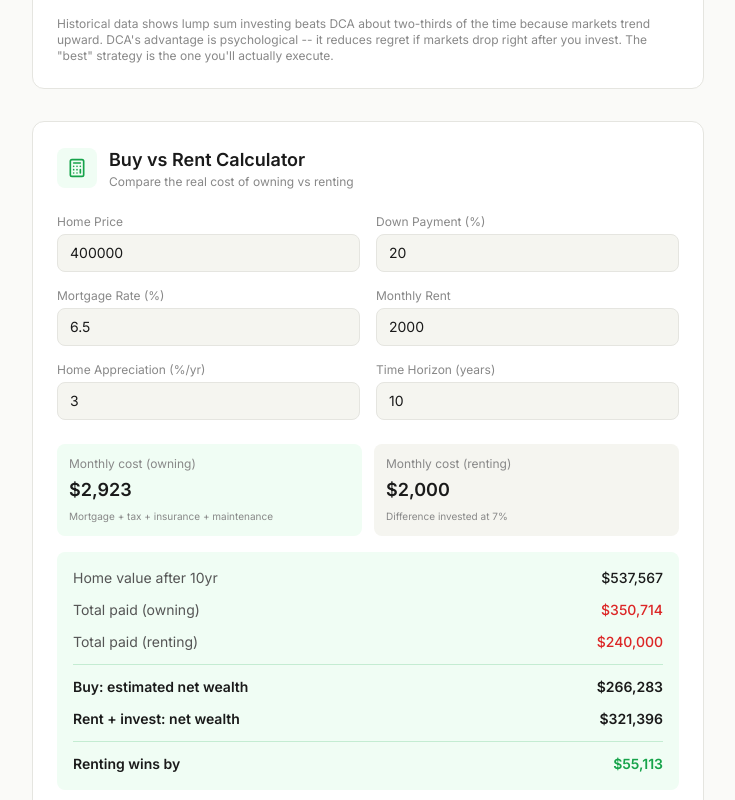
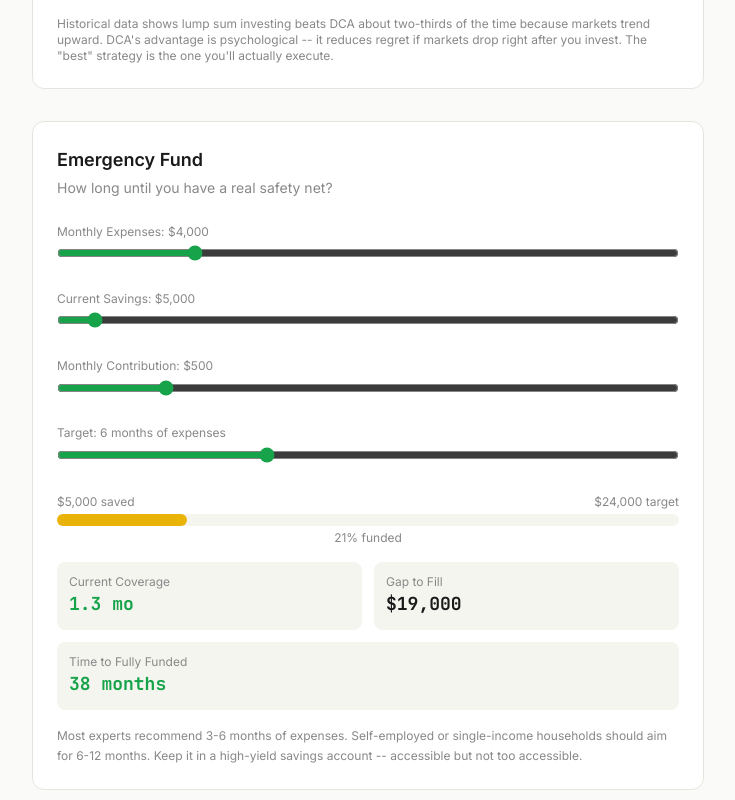
Before and after one commit to lordshua1337/uncommon-cents, a Next.js app: page /calculators in a window 1280 px wide. Shown: the part 5880-6680 px from the top of the page, without its empty margins (272-1007 px from the left). Built offline with nearby package versions, Linux system fonts and the light colour scheme.

Commit message:
feat: add emergency fund calculator with progress bar and coverage metrics

```diff
--- a/src/app/calculators/page.tsx
+++ b/src/app/calculators/page.tsx
@@ -1577,6 +1577,143 @@ function DCAvsLumpSumCalc() {
   );
 }
 
+function EmergencyFundCalc() {
+  const [monthlyExpenses, setMonthlyExpenses] = useState(4000);
+  const [currentSavings, setCurrentSavings] = useState(5000);
+  const [monthlyContribution, setMonthlyContribution] = useState(500);
+  const [targetMonths, setTargetMonths] = useState(6);
+
+  const targetAmount = monthlyExpenses * targetMonths;
+  const gap = Math.max(0, targetAmount - currentSavings);
+  const monthsToGoal = monthlyContribution > 0 ? Math.ceil(gap / monthlyContribution) : Infinity;
+  const coverageMonths = monthlyExpenses > 0 ? currentSavings / monthlyExpenses : 0;
+  const progressPct = Math.min(100, (currentSavings / targetAmount) * 100);
+
+  return (
+    <div className="bg-surface rounded-xl border border-border p-6">
+      <h3 className="text-lg font-semibold mb-1">Emergency Fund</h3>
+      <p className="text-sm text-text-muted mb-5">
+        How long until you have a real safety net?
+      </p>
+
+      <div className="space-y-4 mb-6">
+        <div>
+          <label className="text-xs text-text-muted">
+            Monthly Expenses: ${monthlyExpenses.toLocaleString()}
+          </label>
+          <input
+            type="range"
+            min={1000}
+            max={15000}
+            step={250}
+            value={monthlyExpenses}
+            onChange={(e) => setMonthlyExpenses(Number(e.target.value))}
+            className="w-full accent-accent"
+          />
+        </div>
+        <div>
+          <label className="text-xs text-text-muted">
+            Current Savings: ${currentSavings.toLocaleString()}
+          </label>
+          <input
+            type="range"
+            min={0}
+            max={100000}
+            step={500}
+            value={currentSavings}
+            onChange={(e) => setCurrentSavings(Number(e.target.value))}
+            className="w-full accent-accent"
+          />
+        </div>
+        <div>
+          <label className="text-xs text-text-muted">
+            Monthly Contribution: ${monthlyContribution.toLocaleString()}
+          </label>
+          <input
+            type="range"
+            min={0}
+            max={3000}
+            step={50}
+            value={monthlyContribution}
+            onChange={(e) => setMonthlyContribution(Number(e.target.value))}
+            className="w-full accent-accent"
+          />
+        </div>
+        <div>
+          <label className="text-xs text-text-muted">
+            Target: {targetMonths} months of expenses
+          </label>
+          <input
+            type="range"
+            min={3}
+            max={12}
+            step={1}
+            value={targetMonths}
+            onChange={(e) => setTargetMonths(Number(e.target.value))}
+            className="w-full accent-accent"
+          />
+        </div>
+      </div>
+
+      {/* Progress bar */}
+      <div className="mb-4">
+        <div className="flex justify-between text-xs text-text-muted mb-1">
+          <span>${currentSavings.toLocaleString()} saved</span>
+          <span>${targetAmount.toLocaleString()} target</span>
+        </div>
+        <div className="w-full bg-surface-alt rounded-full h-3">
+          <div
+            className="h-3 rounded-full transition-all duration-300"
+            style={{
+              width: `${progressPct}%`,
+              background:
+                progressPct >= 100
+                  ? "var(--color-green, #16a34a)"
+                  : progressPct >= 50
+                    ? "var(--color-accent)"
+                    : "var(--color-gold, #eab308)",
+            }}
+          />
+        </div>
+        <p className="text-xs text-text-muted mt-1 text-center">
+          {progressPct.toFixed(0)}% funded
+        </p>
+      </div>
+
+      <div className="grid grid-cols-2 gap-3">
+        <div className="bg-surface-alt rounded-lg p-3">
+          <p className="text-xs text-text-muted">Current Coverage</p>
+          <p className="text-lg font-bold font-mono text-accent">
+            {coverageMonths.toFixed(1)} mo
+          </p>
+        </div>
+        <div className="bg-surface-alt rounded-lg p-3">
+          <p className="text-xs text-text-muted">Gap to Fill</p>
+          <p className="text-lg font-bold font-mono">
+            ${gap.toLocaleString()}
+          </p>
+        </div>
+        <div className="bg-surface-alt rounded-lg p-3 col-span-2">
+          <p className="text-xs text-text-muted">Time to Fully Funded</p>
+          <p className="text-lg font-bold font-mono text-accent">
+            {gap === 0
+              ? "Already there"
+              : monthsToGoal === Infinity
+                ? "Start contributing"
+                : `${monthsToGoal} months`}
+          </p>
+        </div>
+      </div>
+
+      <p className="text-xs text-text-muted mt-4 leading-relaxed">
+        Most experts recommend 3-6 months of expenses. Self-employed or single-income
+        households should aim for 6-12 months. Keep it in a high-yield savings account --
+        accessible but not too accessible.
+      </p>
+    </div>
+  );
+}
+
 export default function CalculatorsPage() {
   return (
     <div className="min-h-screen pt-24 pb-16 px-4">
@@ -1614,6 +1751,7 @@ export default function CalculatorsPage() {
           <HSAGrowthCalc />
           <CompoundInterestCalc />
           <DCAvsLumpSumCalc />
+          <EmergencyFundCalc />
           <BuyVsRentCalc />
         </div>
 
--- a/src/app/page.tsx
+++ b/src/app/page.tsx
@@ -130,7 +130,7 @@ export default function HomePage() {
         <div className="max-w-3xl mx-auto grid grid-cols-2 sm:grid-cols-4 gap-6">
           <StatCard value={`${domains.length}`} label="Financial domains" />
           <StatCard value={`${concepts.length}`} label="Concepts" />
-          <StatCard value="9" label="Calculators" />
+          <StatCard value="10" label="Calculators" />
           <StatCard value="$0" label="Cost to use" />
         </div>
       </section>
```
